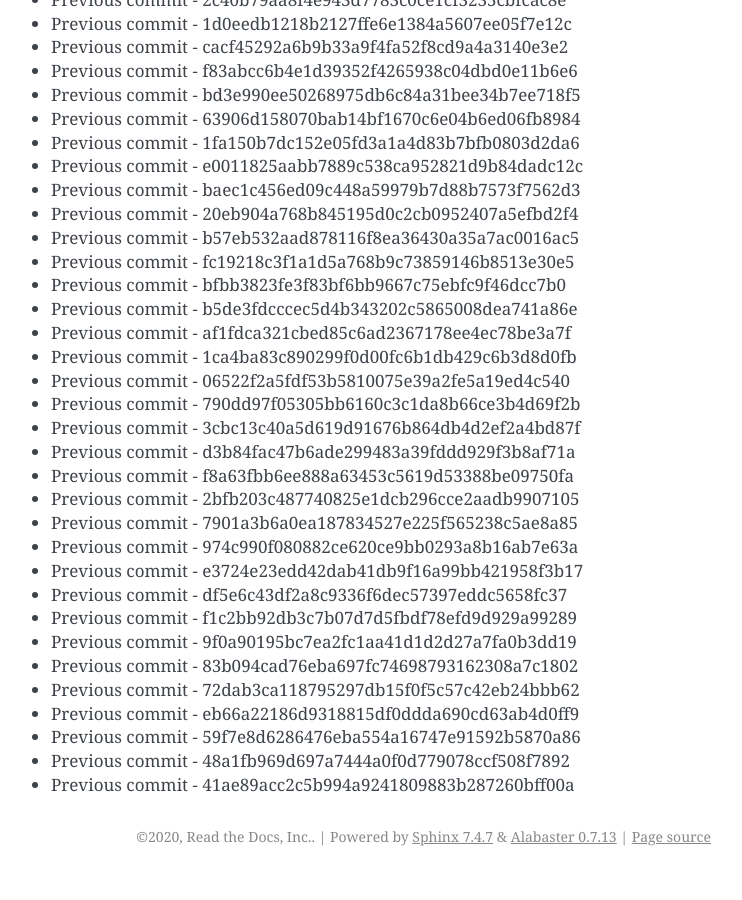
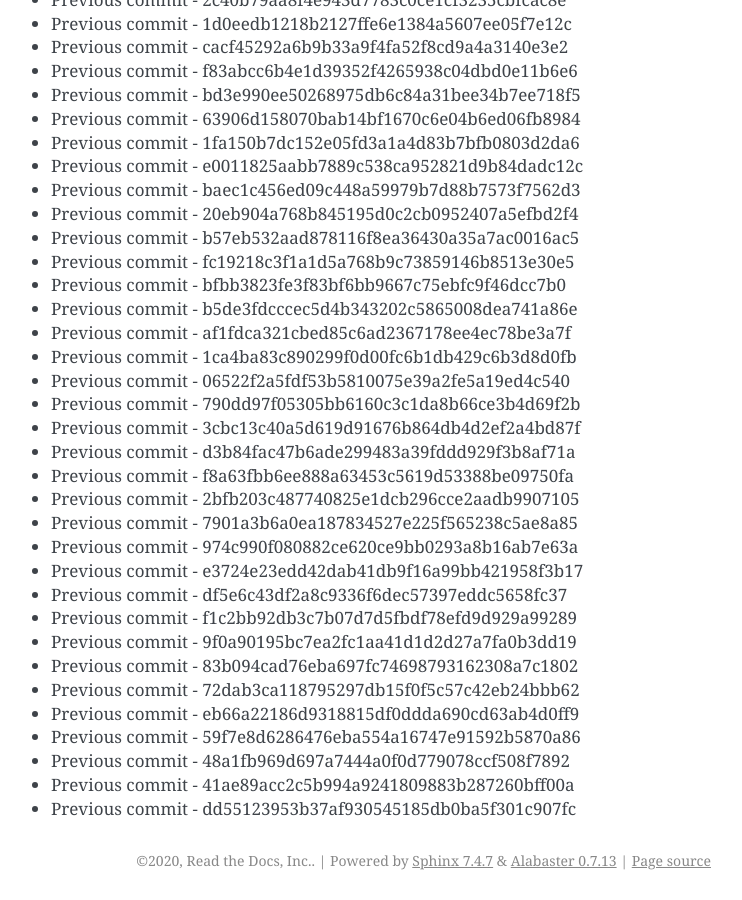
Before and after one commit to readthedocs/rtd-git-stresstest, a Sphinx documentation site: the page built from docs/updates.rst, in a window 1280 px wide and 900 px high, scrolled down 69048 px. Shown: the whole window, without its empty margins (399-1141 px from the left). Built offline with Sphinx 7.4.7, drawn with Linux system fonts in a browser that asks for light colours; before the commit the page ends 69924 px from its top, so only the background shows below that.

Commit message:
Generating commit from previous: dd55123953b37af930545185db0ba5f301c907fc

```diff
--- a/docs/updates.rst
+++ b/docs/updates.rst
@@ -2933,3 +2933,4 @@ It can be tested for any performance characteristics.
 * Previous commit - 59f7e8d6286476eba554a16747e91592b5870a86
 * Previous commit - 48a1fb969d697a7444a0f0d779078ccf508f7892
 * Previous commit - 41ae89acc2c5b994a9241809883b287260bff00a
+* Previous commit - dd55123953b37af930545185db0ba5f301c907fc
```
